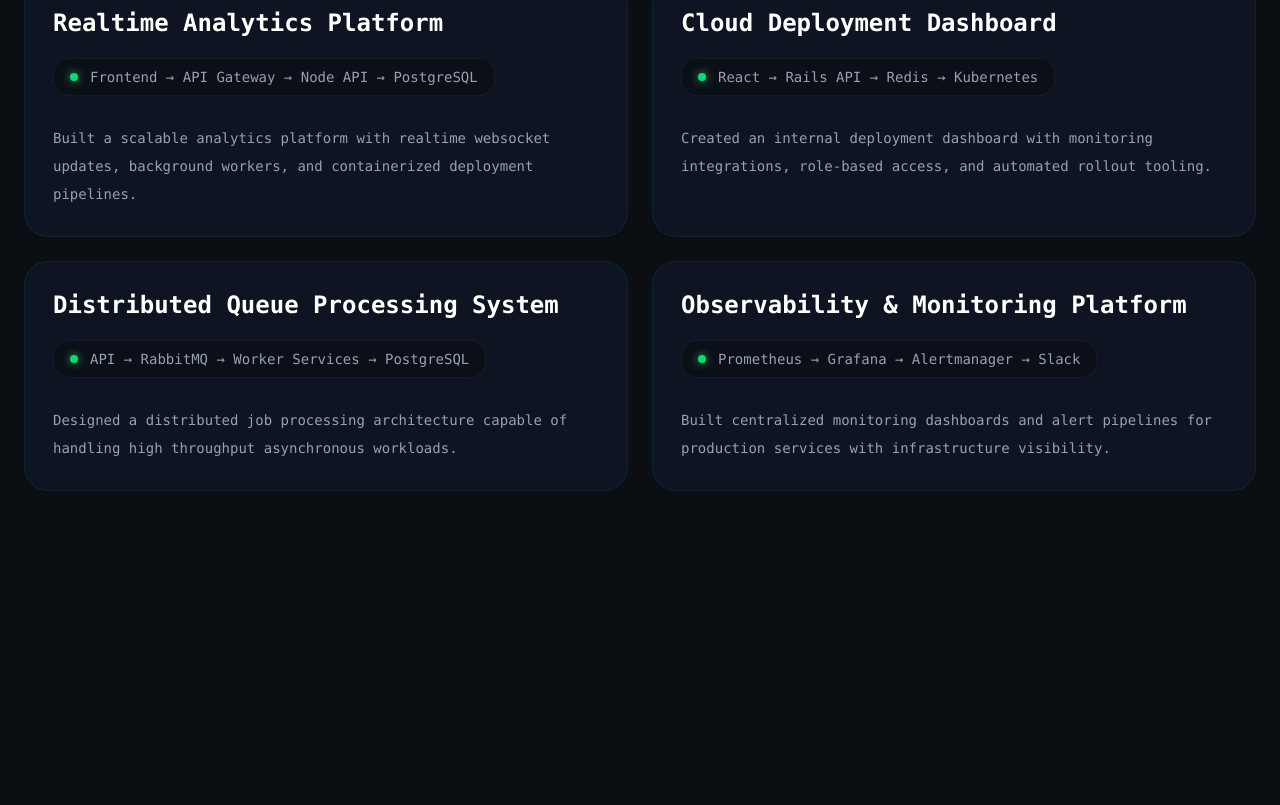
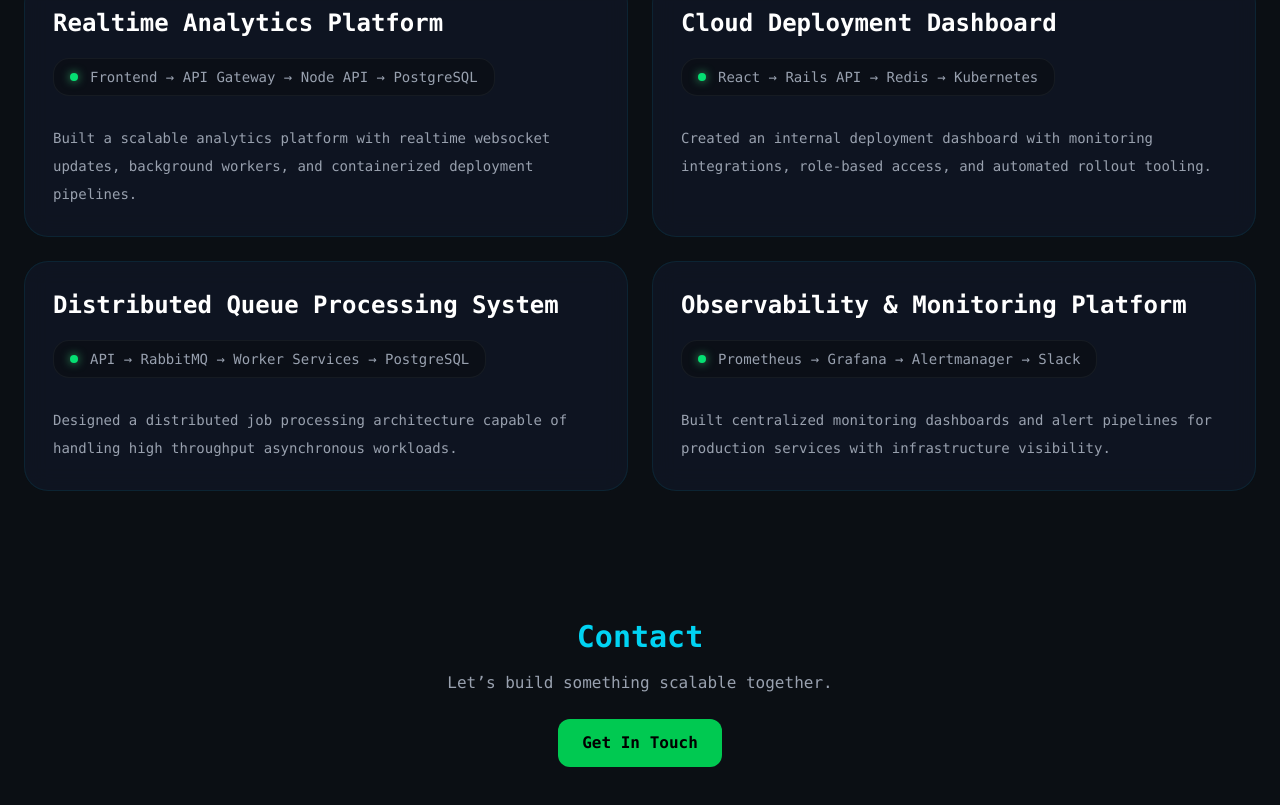
Before and after one commit to RobsonPeacock/dev-portfolio-v2, a React app in the folder frontend/: page / in a window 1280 px wide. Shown: the part 2182-2987 px from the top of the page. Before the commit the page ends 2737 px from the top, so only its background shows below. Built offline with nearby package versions, Linux system fonts and the light colour scheme; the HTML template or start-up script is replaced by a standard one.

Commit message:
Add contact section

```diff
--- /dev/null
+++ b/frontend/components/contact_section.jsx
@@ -0,0 +1,13 @@
+function ContactSection() {
+  return (
+    <section id="contact" className="max-w-7xl mx-auto px-6 py-16 text-center">
+      <h3 className="text-3xl font-bold text-cyan-400">Contact</h3>
+      <p className="mt-4 text-gray-400">Let’s build something scalable together.</p>
+      <button className="mt-6 px-6 py-3 rounded-xl bg-green-500 text-black font-bold hover:bg-green-400">
+        Get In Touch
+      </button>
+    </section>
+  )
+}
+
+export default ContactSection;
--- a/frontend/src/App.jsx
+++ b/frontend/src/App.jsx
@@ -5,6 +5,7 @@
 import GithubCalendar from '../components/github_calendar.jsx';
 import WorkExperienceSection from '../components/work_experience_section.jsx';
 import ProjectSection from '../components/project_section.jsx';
+import ContactSection from '../components/contact_section.jsx';
 
 function App() {
 
@@ -18,6 +19,7 @@
           <GithubCalendar />
           <WorkExperienceSection />
           <ProjectSection />
+          <ContactSection />
         </main>
       </div>
     </>
```
